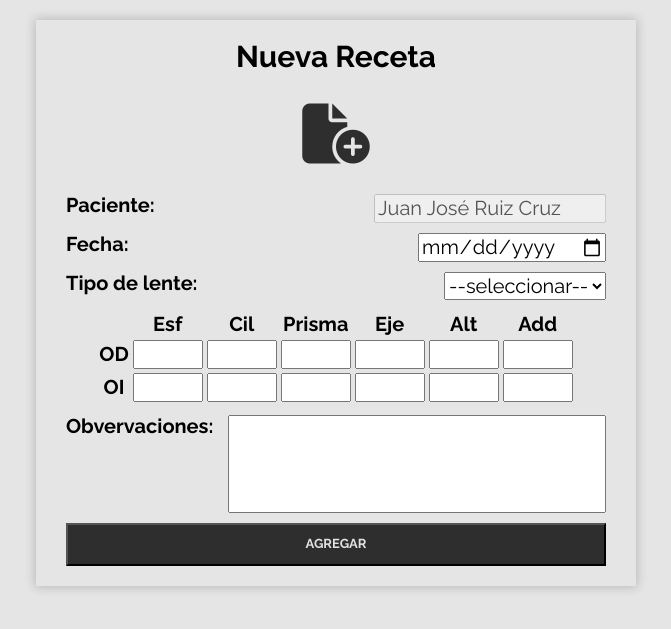
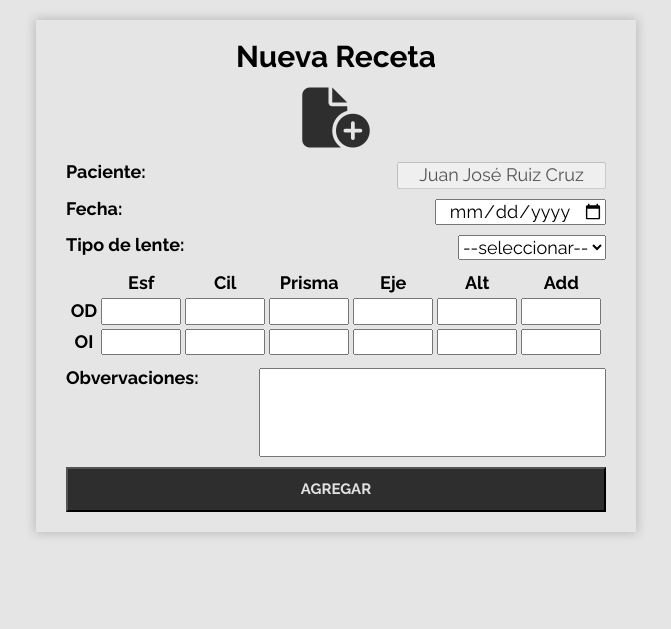
Before and after one commit to juanjo3156/OptiRecipe, a PHP site: page /OptiRecipe/new_recipe.php in a window 1280 px wide. Shown: the part 78-707 px from the top of the page, without its empty margins (304-975 px from the left). Run offline with PHP 8.4, Linux system fonts and the light colour scheme; style sheets or scripts are compiled from the project's sources; some libraries are stand-ins or nearby versions.

Commit message:
cambiando tamaños

```diff
--- a/src/scss/form_recipe/_new_pacient.scss
+++ b/src/scss/form_recipe/_new_pacient.scss
@@ -7,11 +7,11 @@
     align-items: center;
     box-shadow: 0px 0px 10px 1px rgba(0,0,0, .2);
     margin-top: 2rem;
-    gap: 3rem;
+    gap: 1.4rem;
     margin-bottom: 3rem;
     width: 600px;
     padding: 2rem 0;
-
+    max-height: 600px;
     i{
         color: v.$black;
 
@@ -33,16 +33,16 @@
         &__field{
             display: flex;
             justify-content: space-between;
-
             font-family: v.$principal_font;
-
             gap: 1.5rem;
-
             margin-bottom: 1rem;
-            font-size: 2rem;
+            font-size: 1.8rem;
             font-weight: 700;
             &:last-of-type{
                 margin-bottom: 0;
+            }
+            input{
+                text-align: center;
             }
             textarea{
                 resize: none;
@@ -51,7 +51,7 @@
         }
         &-button{
             background-color: v.$black;
-            font-size: 1.3rem;
+            font-size: 1.5rem;
             margin: 0 auto;
             width: 100%;
         }
@@ -65,7 +65,8 @@
     td{
         width: 4rem;
         input{
-            width: 7rem;
+            width: 8rem;
+            text-align: center;
         }
     }
 }
```
